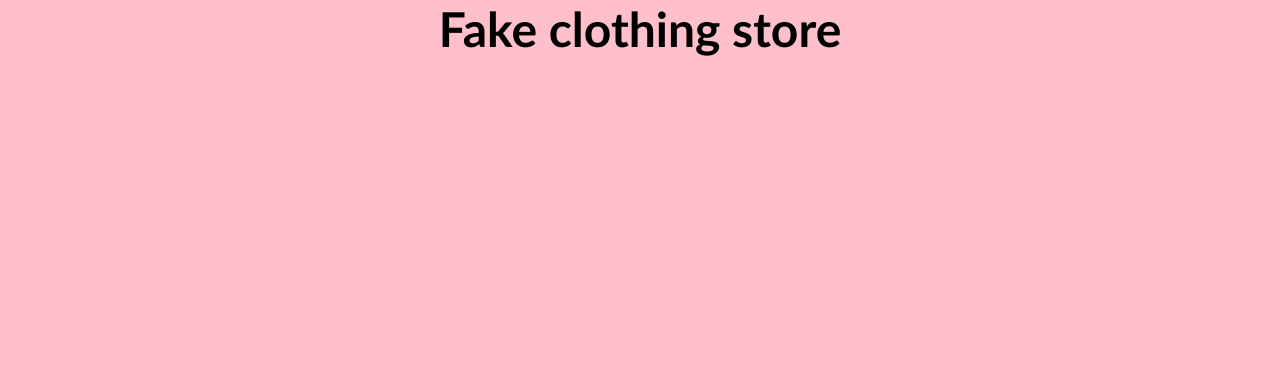
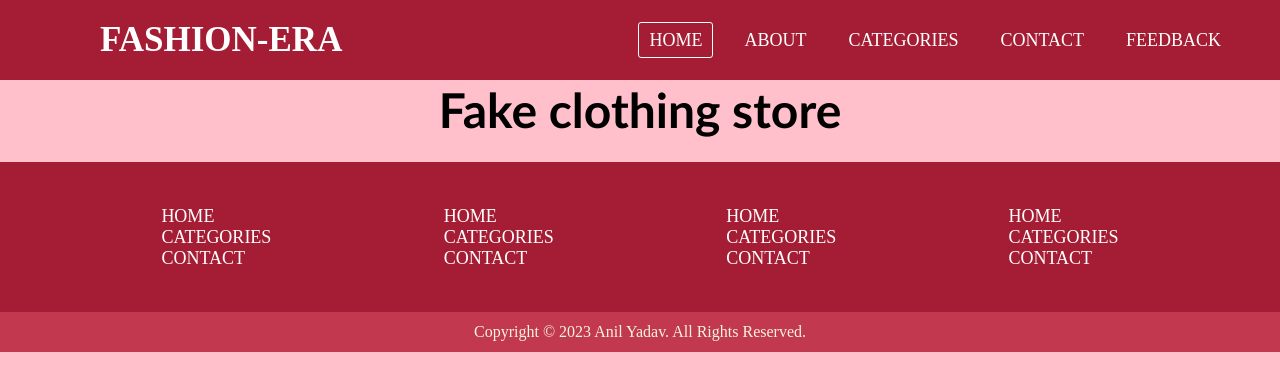
Before and after one commit to yanil8068/Fake-API-Ecommerce-site, a plain HTML site: page index.html in a window 1280 px wide. Drawn offline with Linux system fonts and the light colour scheme; no server answers.

Commit message:
including navigation bar and footer

```diff
--- a/index.html
+++ b/index.html
@@ -5,8 +5,23 @@
     <meta name="viewport" content="width=device-width, initial-scale=1.0" />
     <title>fetch api use</title>
     <link rel="stylesheet" href="style.css" />
+    <script
+      src="https://kit.fontawesome.com/a076d05399.js"
+      crossorigin="anonymous"
+    ></script>
   </head>
   <body>
+    <nav class="nav1">
+      <label class="logo">FASHION-ERA</label>
+      <ul class="ul">
+        <li><a class="active" href="#">Home</a></li>
+        <li><a href="#">About</a></li>
+        <li><a href="#">Categories</a></li>
+        <li><a href="#">Contact</a></li>
+        <li><a href="#">Feedback</a></li>
+      </ul>
+      <label class="iconn" id="icon">&#9776;</label>
+    </nav>
     <h1 class="heading">Fake clothing store</h1>
     <div id="cards">
       <!-- <div class="card">
@@ -21,6 +36,48 @@
         <p class="price">price</p>
       </div> -->
     </div>
+    <!-- <footer>
+      <ul class="ul1">
+        <li><a class="active1" href="#">Home</a></li>
+        <li><a href="#">About</a></li>
+        <li><a href="#">Categories</a></li>
+        <li><a href="#">Contact</a></li>
+      </ul>
+    </footer> -->
+    <div class="footer">
+      <div class="footer1">
+        <ul>
+          <li><a href="#">home</a></li>
+          <li><a href="#">categories</a></li>
+          <li><a href="#">contact</a></li>
+        </ul>
+      </div>
+      <div class="footer2">
+        <ul>
+          <li><a href="#">home</a></li>
+          <li><a href="#">categories</a></li>
+          <li><a href="#">contact</a></li>
+        </ul>
+      </div>
+      <div class="footer3">
+        <ul>
+          <li><a href="#">home</a></li>
+          <li><a href="#">categories</a></li>
+          <li><a href="#">contact</a></li>
+        </ul>
+      </div>
+      <div class="footer4">
+        <ul>
+          <li><a href="#">home</a></li>
+          <li><a href="#">categories</a></li>
+          <li><a href="#">contact</a></li>
+        </ul>
+      </div>
+    </div>
+    <div class="rights">
+      <p>Copyright &#169; 2023 Anil Yadav. All Rights Reserved.</p>
+    </div>
+
     <script src="script.js"></script>
   </body>
 </html>
--- a/script.js
+++ b/script.js
@@ -27,3 +27,8 @@ return data.json();
 }).catch((err)=>{
     console.log(err);
 })
+var icon = document.getElementById('icon');
+var navUl = document.querySelector('nav ul');
+icon.addEventListener('click', function() {
+    navUl.classList.toggle('show');
+});
--- a/style.css
+++ b/style.css
@@ -2,16 +2,25 @@
     padding: 0;
     margin: 0;
     box-sizing: border-box;
+    text-decoration: none;
+    list-style: none;
 }
 body{
     background: pink;
 }
+
+
 .heading{
-    text-align: center;
+    width: 100vw;
+    display: flex;
+    align-items: center;
+    justify-content: center;
+
     font-size: 3rem;
     margin-bottom: 1.5rem;
     font-family: 'Gill Sans', 'Gill Sans MT', Calibri, 'Trebuchet MS', sans-serif;
 }
+
 #cards{
     display: flex;
     justify-content: space-around;
@@ -53,3 +62,162 @@ body{
     padding: 0 10px;
     margin: 0 4px;
 }
+
+
+///
+
+body{
+    font-family: montserrat;
+}
+nav{
+    height: 80px;
+    width: 100%;
+    background: rgb(164, 29, 52);
+}
+label.logo{
+    font-size: 35px;
+    font-weight: bold;
+    color: white;
+    padding: 0 100px;
+    line-height: 80px;
+}
+nav ul{
+    float: right;
+    margin-right: 40px;
+}
+nav li{
+    display: inline-block;
+    margin: 0 8px;
+    line-height: 80px;
+}
+nav a{
+    color: white;
+    font-size: 18px;
+    text-transform: uppercase;
+    border: 1px solid transparent;
+    padding: 7px 10px;
+    border-radius: 3px;
+}
+a.active, a:hover{
+    border: 1px solid white;
+    transition: .5s;
+}
+nav #icon{
+    color: white;
+    font-size: 30px;
+    line-height: 80px;
+    float: right;
+    margin-right: 40px;
+    cursor: pointer;
+    display: none;
+}
+@media (max-width: 1048px){
+    label.logo{
+        font-size: 32px;
+    padding-left: 60px;
+    }
+    nav ul{
+        margin-right: 20px;
+    }
+    nav a{
+        font-size: 17px;
+    }
+}
+@media  screen and (max-width: 909px){
+    nav #icon{
+        display: block;
+    }
+    nav ul{
+        position: fixed;
+        width: 100%;
+        height: 100vh;
+        background: rgb(164, 29, 52);
+        top: 80px;
+        left: -100%;
+        text-align: center;
+        transition: all .5s;
+    }
+    nav li{
+        display: block;
+        margin: 50px 0;
+        line-height: 30px;
+    }
+    nav a{
+        font-size: 20px;
+    }
+    a.active,a:hover{
+        border: none;
+        color: grey;
+    }
+    nav ul.show{
+        left: 0;
+    }
+}
+
+/* footer */
+.footer{
+    /* margin: 0 2em;
+    margin-bottom: 2em; */
+
+
+    height: 150px;
+    display: flex;
+
+    justify-content: space-evenly;
+    align-items: center;
+
+    background: rgb(164, 29, 52);
+    color: beige;
+    text-decoration: none;
+
+    /* padding: 10px; */
+    flex-wrap: wrap;
+}
+.footer .footer1 ul li a{
+    color: white;
+    font-size: 18px;
+    text-transform: uppercase;
+    border: 1px solid transparent;
+    padding: 7px 10px;
+    border-radius: 3px;
+
+}
+.footer .footer2 ul li a{
+    color: white;
+    font-size: 18px;
+    text-transform: uppercase;
+    border: 1px solid transparent;
+    padding: 7px 10px;
+    border-radius: 3px;
+}
+.footer .footer3 ul li a{
+    color: white;
+    font-size: 18px;
+    text-transform: uppercase;
+    border: 1px solid transparent;
+    padding: 7px 10px;
+    border-radius: 3px;
+}
+.footer .footer4 ul li a{
+    color: white;
+    font-size: 18px;
+    text-transform: uppercase;
+    border: 1px solid transparent;
+    padding: 7px 10px;
+    border-radius: 3px;
+}
+.rights{
+    height: 40px;
+    display: flex;
+
+    justify-content: space-evenly;
+    align-items: center;
+
+    background: rgb(193, 56, 79);
+    color: beige;
+    text-decoration: none;
+
+
+    /* padding: 10px; */
+    flex-wrap: wrap;
+}
```
